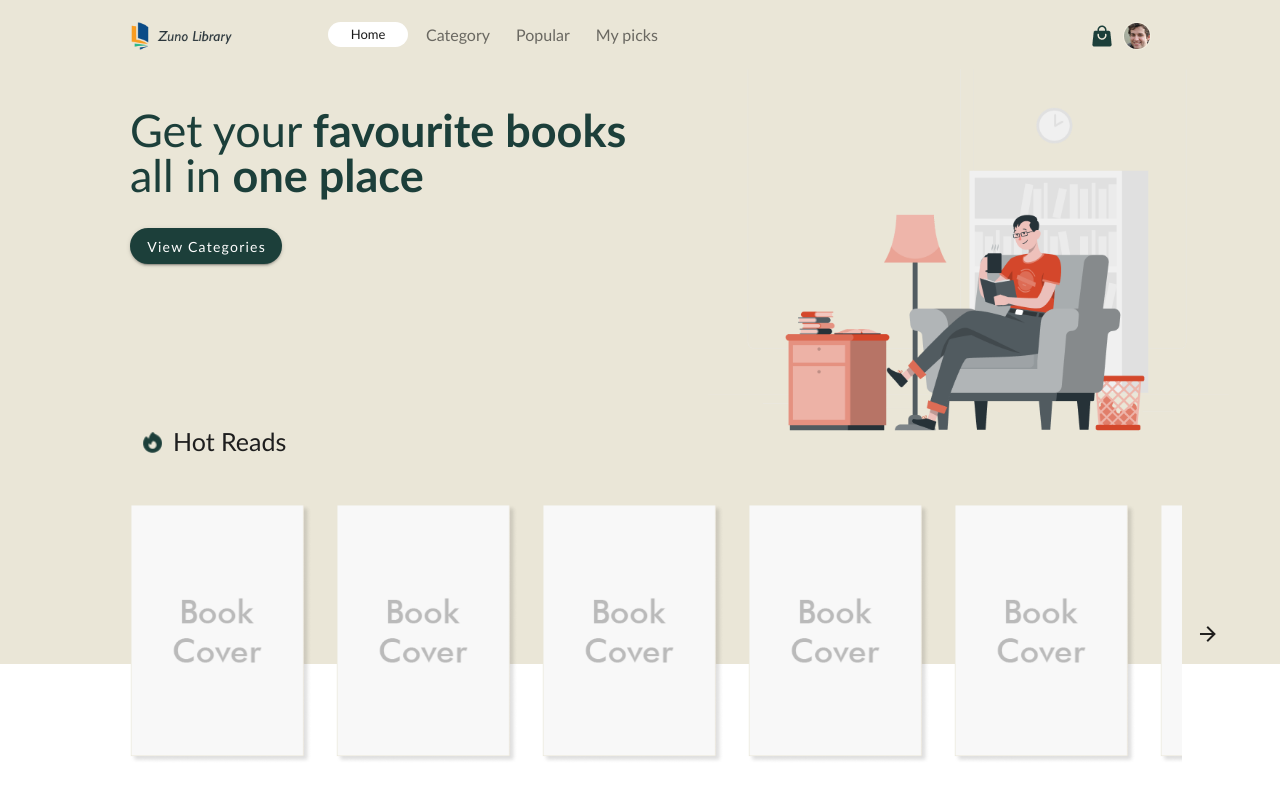
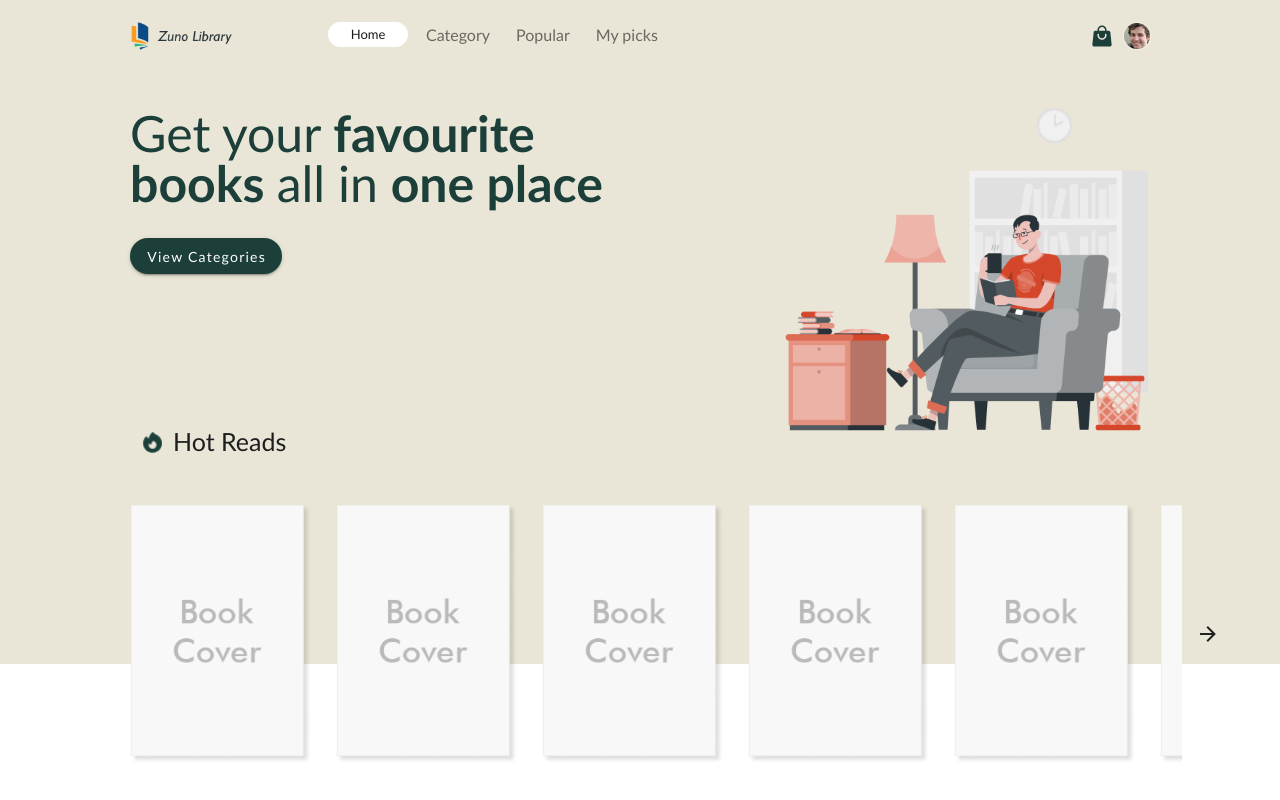
Before and after one commit to anordy/zuno-library, a Vue app: page / in a window 1280 px wide. Shown: the top 800 px of the page. Built offline with nearby package versions, Linux system fonts and the light colour scheme.

Commit message:
change fonts

```diff
--- a/src/components/Hero.vue
+++ b/src/components/Hero.vue
@@ -47,7 +47,7 @@ export default {
     height: 540px;
 }
 p.intro-text {
-    font-size: 45px;
+    font-size: 50px;
     margin-bottom: 30px;
     margin-top: 70px;
     line-height: 1;
```
